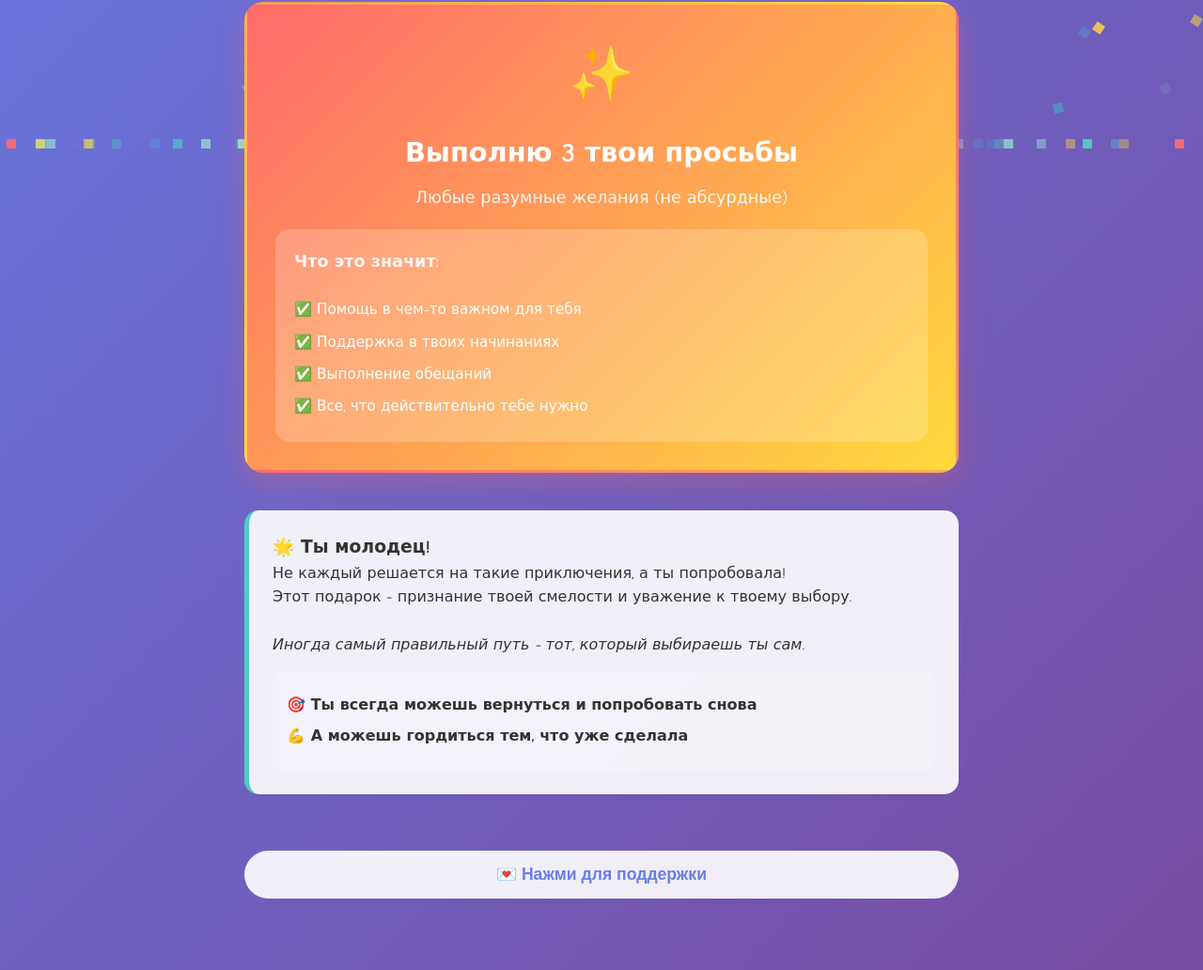
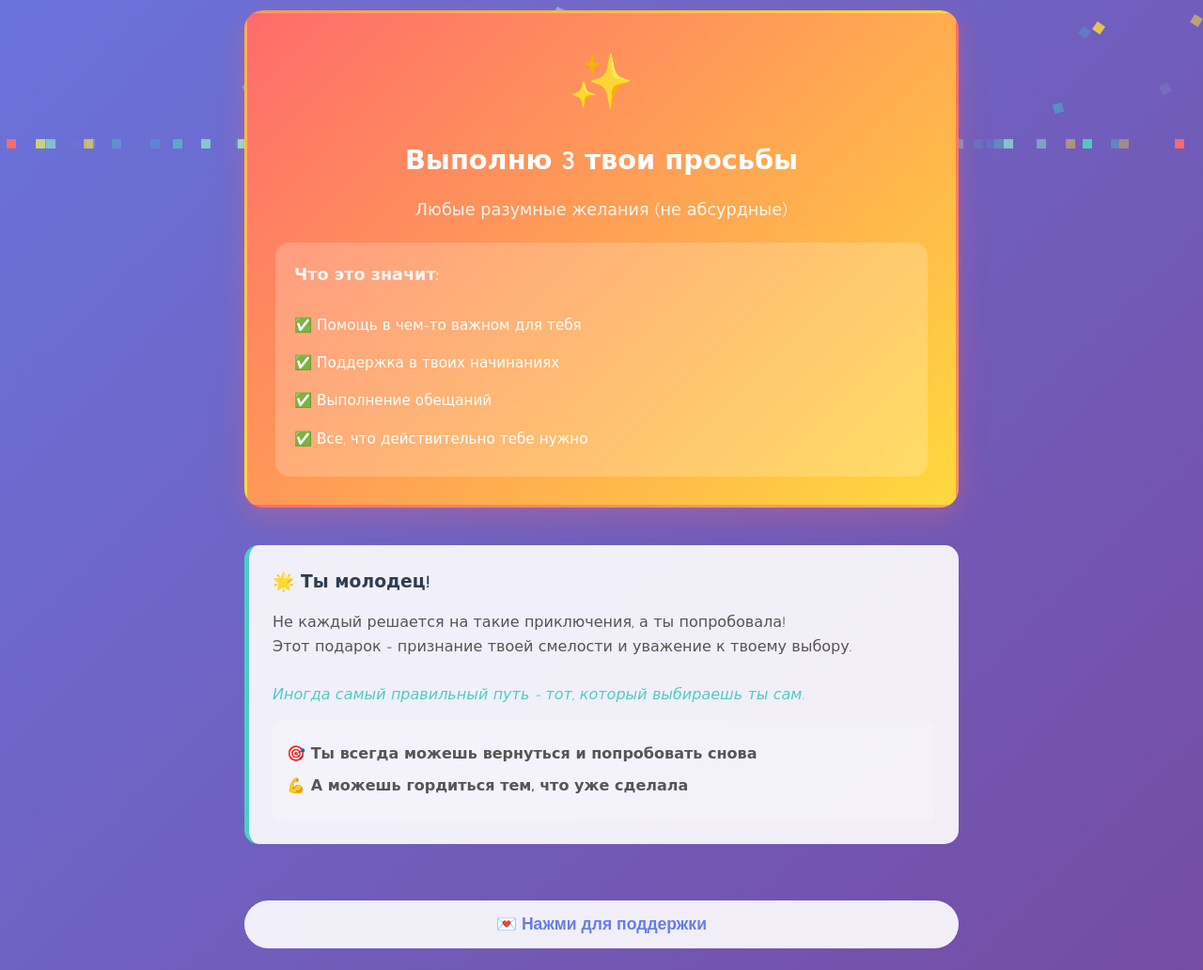
Before and after one commit to Userage997/dosrochno, a plain HTML site: page index.html in a window 1280 px wide. Shown: the part 652-1684 px from the top of the page at 94% size. Drawn offline with Linux system fonts and the light colour scheme.

Commit message:
Update index.html

```diff
--- a/index.html
+++ b/index.html
@@ -34,16 +34,16 @@
 
         <!-- Подарок -->
         <section class="gift-section">
-            <h3>🎁 Твой заслуженный подарок:</h3>
+            <h3 class="gift-title">🎁 Твой заслуженный подарок:</h3>
             <div class="gift-main">
                 <a href="https://t.me/sell_met?text=Привет!%20Я%20завершила%20приключение%20досрочно%20и%20хочу%20забрать%20свой%20подарок:%20Выполни%203%20мои%20просьбы!"
                    class="gift-button" target="_blank">
                     <div class="gift-icon">✨</div>
                     <h4>Выполню 3 твои просьбы</h4>
-                    <p>Любые разумные желания (не абсурдные)</p>
-                    <div class="gift-description">
-                        <p><strong>Что это значит:</strong></p>
-                        <ul>
+                    <p class="gift-description-text">Любые разумные желания (не абсурдные)</p>
+                    <div class="gift-details">
+                        <p class="gift-what"><strong>Что это значит:</strong></p>
+                        <ul class="gift-list">
                             <li>✅ Помощь в чем-то важном для тебя</li>
                             <li>✅ Поддержка в твоих начинаниях</li>
                             <li>✅ Выполнение обещаний</li>
@@ -57,15 +57,15 @@
         <!-- Поддерживающее сообщение -->
         <section class="support-section">
             <div class="support-card">
-                <h3>🌟 Ты молодец!</h3>
-                <p>
+                <h3 class="support-title">🌟 Ты молодец!</h3>
+                <p class="support-text">
                     Не каждый решается на такие приключения, а ты попробовала!<br>
                     Этот подарок - признание твоей смелости и уважение к твоему выбору.<br><br>
-                    <em>Иногда самый правильный путь - тот, который выбираешь ты сам.</em>
+                    <em class="support-emphasis">Иногда самый правильный путь - тот, который выбираешь ты сам.</em>
                 </p>
                 <div class="encouragement">
-                    <p>🎯 Ты всегда можешь вернуться и попробовать снова</p>
-                    <p>💪 А можешь гордиться тем, что уже сделала</p>
+                    <p class="encouragement-item">🎯 Ты всегда можешь вернуться и попробовать снова</p>
+                    <p class="encouragement-item">💪 А можешь гордиться тем, что уже сделала</p>
                 </div>
             </div>
         </section>
@@ -76,7 +76,7 @@
                 💌 Нажми для поддержки
             </button>
             <div id="motivation-message" class="motivation-message hidden">
-                <p>
+                <p class="motivation-text">
                     "Самое главное - не то, сколько испытаний ты прошла,<br>
                     а то, что ты не боишься пробовать новое.<br>
                     Это качество приведет тебя к amazing вещам! 🚀"
```
